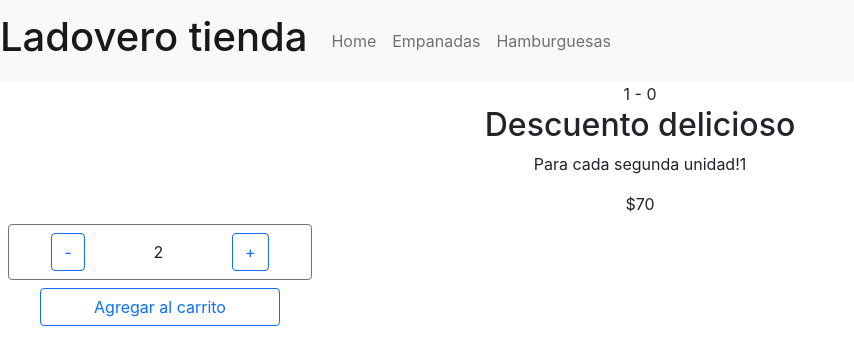
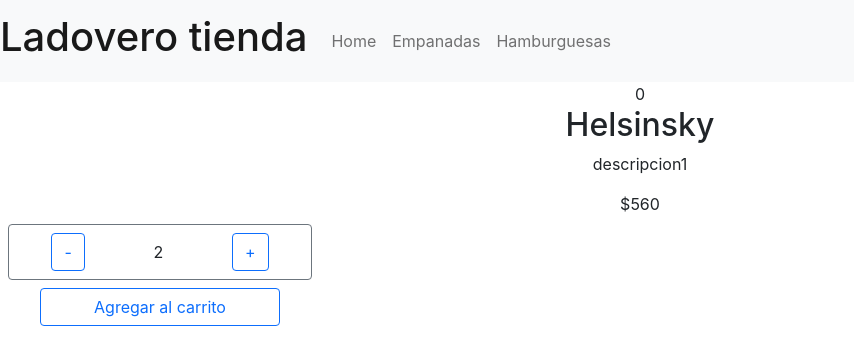
Before and after one commit to FlorMontevecchi/CursoReact, a React (Create React App) app in the folder ladoverotienda/: page /item/1/1 in a window 1280 px wide. Shown: the top 364 px of the page, without its empty margins (0-854 px from the left). Built offline with nearby package versions, Linux system fonts and the light colour scheme.

Commit message:
desafios 8, 9 y 10

```diff
--- a/ladoverotienda/src/App.js
+++ b/ladoverotienda/src/App.js
@@ -4,31 +4,34 @@ import ItemListContainer from "./components/ItemListContainer";
 import ItemDetailContainer from "./components/ItemDetailContainer";
 
 import { BrowserRouter, Switch, Route } from "react-router-dom";
+import { CartProvider } from "./context/CartContext";
 
 function App() {
+
   return (
 
-    <BrowserRouter >
-      <div className="App">
-      <NavBar />
-        <Switch >
+    <CartProvider>
+    <BrowserRouter>
+
+      <div className='App'>
+        <NavBar />
+        <Switch>
           <Route exact path='/'>
-          Bienvenido!
+            <ItemListContainer />
           </Route>
 
-          <Route  path='/category/:categoryId'>
-              <ItemListContainer />
+          <Route path='/category/:categoryId'>
+            <ItemListContainer />
           </Route>
 
-
-          <Route path='/item/:itemId' >
-              <ItemDetailContainer />
+          <Route path='/item/:itemId'>
+            <ItemDetailContainer />
           </Route>
-
 
         </Switch>
       </div>
     </BrowserRouter>
+    </CartProvider>
   );
 }
 
--- a/ladoverotienda/src/components/ItemDetail/index.js
+++ b/ladoverotienda/src/components/ItemDetail/index.js
@@ -1,17 +1,17 @@
 import React, {useState,useContext}from 'react'
 import {ItemCount} from '../ItemCount'
 import {Link} from 'react-router-dom';
-/*import { CartContext } from "../../context/CartContext";*/
+import { CartContext } from "../../context/CartContext";
 
 
 export default function ItemDetail({ item }) {
     const [count, setCount] = useState(0)
 
-    /*const {addItem, cart} = useContext(CartContext);*/
+    const {addItem, cart} = useContext(CartContext);
 
     const addHandler = (contador)=>{
         console.log('se agrego un item', contador)
-        /*addItem(item, contador)*/
+        addItem(item, contador)
         setCount(contador)
     }
 
@@ -23,13 +23,12 @@ export default function ItemDetail({ item }) {
             <p>{item?.description}</p>
             <div>${item?.price}</div>
 
-            { count == 0 ?
+            {count == 0 ?
                     <ItemCount stock="6" initial="2" onAdd={addHandler} />
                         :
                         <Link to='/cart' >
                             <button >Terminar mi compra</button>
                         </Link>
-
             }
 
 
--- a/ladoverotienda/src/components/ItemDetailContainer/index.js
+++ b/ladoverotienda/src/components/ItemDetailContainer/index.js
@@ -15,16 +15,47 @@ const getItems = (id) => {
     })
 }
 
+const products = [
+
+    {id: 1, title: "Helsinsky", categoryId: "hamburguesas", description: "descripcion1", price: 560, pictureUrl: "https://cdn.pixabay.com/photo/2021/01/06/10/11/burger-5893927_960_720.jpg"},
+
+    {id: 2, title: "Nairobi", categoryId: "hamburguesas", description: "descripcion2", price: 450, pictureUrl: "https://cdn.pixabay.com/photo/2016/03/05/19/02/hamburger-1238246_1280.jpg"},
+
+    {id: 3, title: "Berlin", categoryId: "hamburguesas", description: "descripcion3", price: 320, pictureUrl: "https://cdn.pixabay.com/photo/2020/10/05/19/55/hamburger-5630646_1280.jpg"},
+
+    {id: 4, title: "Tokio", categoryId: "hamburguesas", description: "descripcion4", price: 530, pictureUrl: "https://cdn.pixabay.com/photo/2017/08/02/22/11/burger-2573682_1280.jpg"},
+
+    {id: 5, title: "Denver", categoryId: "empanadas", description: "Jamón y queso", price: 95, pictureUrl:"https://placeralplato.com/files/2018/07/empanadas-de-jamn-y-queso.jpg"},
+
+    {id: 6, title: "Moscú", categoryId: "empanadas", description: "Acelga y queso", price: 80, pictureUrl:"https://i.pinimg.com/originals/fb/20/b9/fb20b90b672846ea83a7cc9735356ab9.jpg"},
+
+    {id: 7, title: "Oslo", categoryId: "empanadas", description: "Carne", price: 115, pictureUrl:"https://fargo-com-ar-assets.s3.amazonaws.com/s3fs-public/hero_receta4_2.png"},
+
+    {id: 8, title: "Rio", categoryId: "empanadas", description: "Humita", price: 85, pictureUrl:"https://d37k6lxrz24y4c.cloudfront.net/v2/es-ar/e9dc924f238fa6cc29465942875fe8f0/89ba56f3-478c-42ce-8da5-97b766fea5e2-600.jpg"}
+
+  ];
+
+
+
+
 export default function ItemDetailContainer() {
-    const [item, setItem] = useState(null)
-    const {itemId, otroId} = useParams()
+    const [item, setItem] = useState([]);
+    const { itemId } = useParams();
 
     useEffect(() => {
-        getItems(itemId).then((res)=> setItem(res))
-        return;
-    }, [itemId])
+    const promesa = new Promise((resolve) =>
+        setTimeout(() => {
+        resolve(products.find((product) => product.id === parseInt(itemId)));
+    }, 2000)
+    );
+        promesa.then((product) => {
+        setItem(product);
+    });
+    }, [itemId]);
 
-
-     return <> {itemId} - {otroId}
-     <ItemDetail item={item} /></>
-    }
+    return (
+    <>
+        <ItemDetail item={item} />
+    </>
+    );
+}
--- a/ladoverotienda/src/components/ItemListContainer/index.js
+++ b/ladoverotienda/src/components/ItemListContainer/index.js
@@ -3,6 +3,26 @@ import { ItemCount } from "../ItemCount";
 import {ItemList} from "../ItemList";
 
 import { useParams } from "react-router-dom";
+
+const products = [
+
+  {id: 1, title: "Helsinsky", categoryId: "hamburguesas", description: "descripcion1", price: 560, pictureUrl: "https://cdn.pixabay.com/photo/2021/01/06/10/11/burger-5893927_960_720.jpg"},
+
+  {id: 2, title: "Nairobi", categoryId: "hamburguesas", description: "descripcion2", price: 450, pictureUrl: "https://cdn.pixabay.com/photo/2016/03/05/19/02/hamburger-1238246_1280.jpg"},
+
+  {id: 3, title: "Berlin", categoryId: "hamburguesas", description: "descripcion3", price: 320, pictureUrl: "https://cdn.pixabay.com/photo/2020/10/05/19/55/hamburger-5630646_1280.jpg"},
+
+  {id: 4, title: "Tokio", categoryId: "hamburguesas", description: "descripcion4", price: 530, pictureUrl: "https://cdn.pixabay.com/photo/2017/08/02/22/11/burger-2573682_1280.jpg"},
+
+  {id: 5, title: "Denver", categoryId: "empanadas", description: "Jamón y queso", price: 95, pictureUrl:"https://placeralplato.com/files/2018/07/empanadas-de-jamn-y-queso.jpg"},
+
+  {id: 6, title: "Moscú", categoryId: "empanadas", description: "Acelga y queso", price: 80, pictureUrl:"https://i.pinimg.com/originals/fb/20/b9/fb20b90b672846ea83a7cc9735356ab9.jpg"},
+
+  {id: 7, title: "Oslo", categoryId: "empanadas", description: "Carne", price: 115, pictureUrl:"https://fargo-com-ar-assets.s3.amazonaws.com/s3fs-public/hero_receta4_2.png"},
+
+  {id: 8, title: "Rio", categoryId: "empanadas", description: "Humita", price: 85, pictureUrl:"https://d37k6lxrz24y4c.cloudfront.net/v2/es-ar/e9dc924f238fa6cc29465942875fe8f0/89ba56f3-478c-42ce-8da5-97b766fea5e2-600.jpg"}
+];
+
 
 export default function ItemListContainer() {
   const [items, setItems] = useState([])
@@ -11,26 +31,29 @@ export default function ItemListContainer() {
 
   useEffect(()=>{
 
-    const prom = new Promise((resolve,reject)=>{
-      setTimeout(()=>{
-        resolve([
-          { id:1, title:"Helsinsky", price:560, pictureUrl:"https://cdn.pixabay.com/photo/2021/01/06/10/11/burger-5893927_960_720.jpg" },
-          { id:2, title:"Nairobi", price:450, pictureUrl:"https://cdn.pixabay.com/photo/2016/03/05/19/02/hamburger-1238246_1280.jpg"},
-          { id:3, title:"Berlin", price:320, pictureUrl:"https://cdn.pixabay.com/photo/2020/10/05/19/55/hamburger-5630646_1280.jpg" },
-          { id:3, title:"Tokio", price:530, pictureUrl:"https://cdn.pixabay.com/photo/2017/08/02/22/11/burger-2573682_1280.jpg" }
-        ])
-      },2000)
-    })
+    const prom = new Promise((resolve, reject) => {
+      setTimeout(() => {
+      if (categoryId) {
+      const productsFilter = products.filter((product) => {
+      return product.categoryId === categoryId;
+      });
 
-    prom.then((resultado)=>{
-      setItems(resultado)
-    })
+      resolve(productsFilter);
+      } else {
+      resolve(products);
+            }
+      }, 2000);
+      });
 
-  })
+      prom.then((resultado) => {
+      setItems(resultado);
+      });
+      }, [categoryId]);
+
 
   return (
     <div className="container ">
-      Items de la categoria {categoryId}
+      {categoryId}
       <ItemList items={items}/>
 
     </div>
--- /dev/null
+++ b/ladoverotienda/src/context/CartContext.js
@@ -0,0 +1,41 @@
+import React ,{ useState } from "react";
+
+export const CartContext = React.createContext([])
+
+
+export const CartProvider = ({children})=>{
+
+    const [cart,setCart] = useState([])
+
+    const addItem = (newItem, newQuantity)=>{
+
+
+        const {item = null, quantity = 0} = cart.find(e=> e.item.id === newItem.id) || {}
+
+
+        const newCart = cart.filter(e => e.item.id !== newItem.id)
+
+        setCart([...newCart,
+                { item: newItem , quantity: quantity + newQuantity  }])
+    }
+
+
+    const removeItem = (itemId) =>{
+        const newCart = cart.filter(e => e.item.id !== itemId)
+        setCart(newCart)
+    }
+
+    const clear = ()=>{
+        setCart([])
+    }
+
+    const isInCart = (id) =>{
+        const currentItem = cart.find(e=> e.item.id === id)
+
+        return currentItem ? true : false
+    }
+
+
+
+    return <CartContext.Provider value={{cart,addItem,removeItem,clear,isInCart}} >{children}</CartContext.Provider>
+}
```
